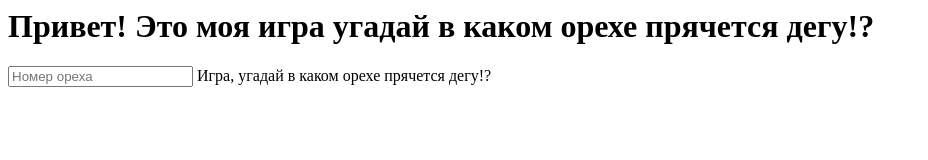
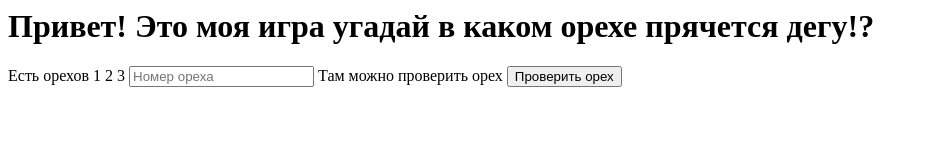
Before and after one commit to genapolps-dotcom/-231, a plain HTML site: page tsimur.html in a window 1280 px wide. Shown: the whole page, without its empty margins (0-928 px from the left). Drawn offline with Linux system fonts and the light colour scheme.

Commit message:
Add files via upload

```diff
--- a/tsimur.html
+++ b/tsimur.html
@@ -1,3 +1,6 @@
-<h1>Привет! Это моя игра угадай в каком орехе прячется дегу!?</h1>
+<h1>Привет! Это моя игра угадай в каком орехе прячется дегу!?</h1><html>Есть орехов 1 2 3</html>
+<html lang="ru">
 <input id="p" placeholder="Номер ореха">
- <project>Игра, угадай в каком орехе прячется дегу!?</project>
+ <project>Там можно проверить орех </project>
+ <button onclick="if(document.getElementById('p').value == '2'){document.body.innerHTML='Поздравляю ты угадал!'}else{alert('Другой орех')}">Проверить орех</button>
+ </html>
```
